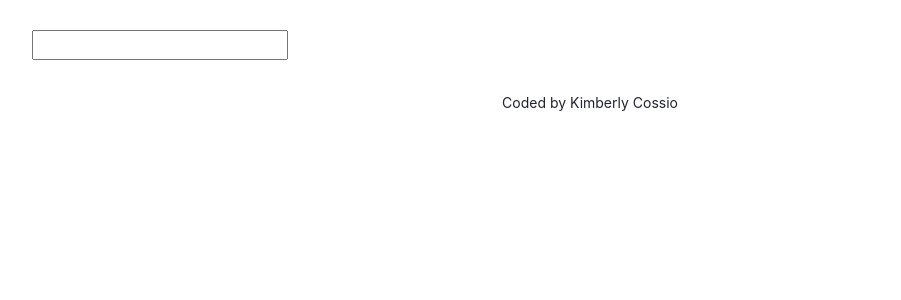
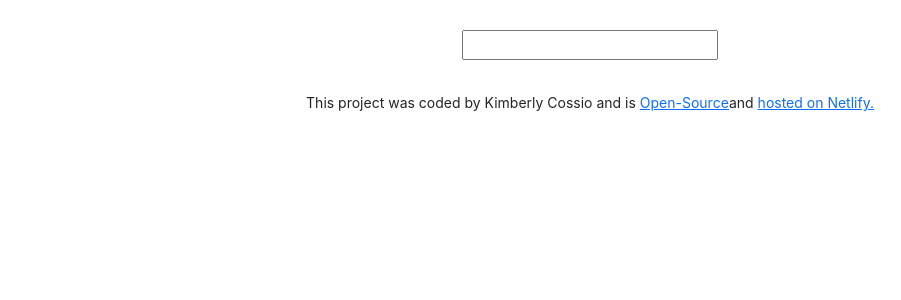
Before and after one commit to LarkAlo/dictionary-project, a React (Create React App) app: page / in a window 1280 px wide. Shown: the top 300 px of the page, without its empty margins (50-951 px from the left). Built offline with nearby package versions, Linux system fonts and the light colour scheme.

Commit message:
edits on footer

```diff
--- a/src/App.js
+++ b/src/App.js
@@ -10,7 +10,26 @@ function App() {
           <Dictionary />
         </main>
         <footer className="App-footer">
-          <small>Coded by Kimberly Cossio</small>
+          <small>This project was coded by Kimberly Cossio and is </small>
+          <small>
+            {" "}
+            <a
+              href="https://github.com/LarkAlo/dictionary-project"
+              target="_blank"
+              rel="noreferrer"
+            >
+              Open-Source
+            </a>
+            and{" "}
+            <a
+              href="https://jovial-chebakia-d376bd.netlify.app/"
+              target="_blank"
+              rel="noreferrer"
+            >
+              {" "}
+              hosted on Netlify.
+            </a>
+          </small>
         </footer>
       </div>
     </div>
--- a/src/Dictionary.css
+++ b/src/Dictionary.css
@@ -1,3 +1,7 @@
 .Dictionary {
   color: pink;
 }
+
+.Dictionary form {
+  text-align: center;
+}
```
